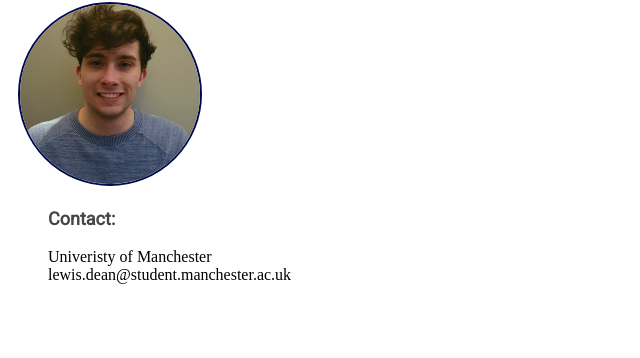
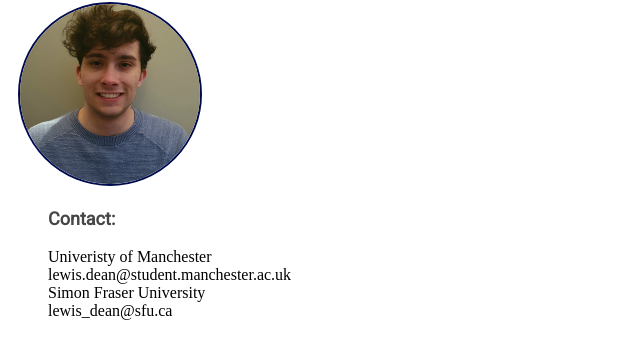
Before and after one commit to LewisDean22/lewis_dean_website, a plain HTML site: page index.html in a window 1280 px wide. Shown: the part 62-420 px from the top of the page, without its empty margins (0-640 px from the left). Drawn offline with Linux system fonts and the light colour scheme; a web font is replaced by a local one.

Commit message:
Update index.html

```diff
--- a/index.html
+++ b/index.html
@@ -28,8 +28,10 @@
   </p>
   <p class="contact-details">
     <ul style="list-style: none">
-      <li> Univeristy of Manchester</li>
-      <li>lewis.dean@student.manchester.ac.uk</li>
+      <li> Univeristy of Manchester </li>
+      <li> lewis.dean@student.manchester.ac.uk </li>
+      <li> Simon Fraser University </li>
+      <li> lewis_dean@sfu.ca </li>
     </ul>
   </p>
 
```
